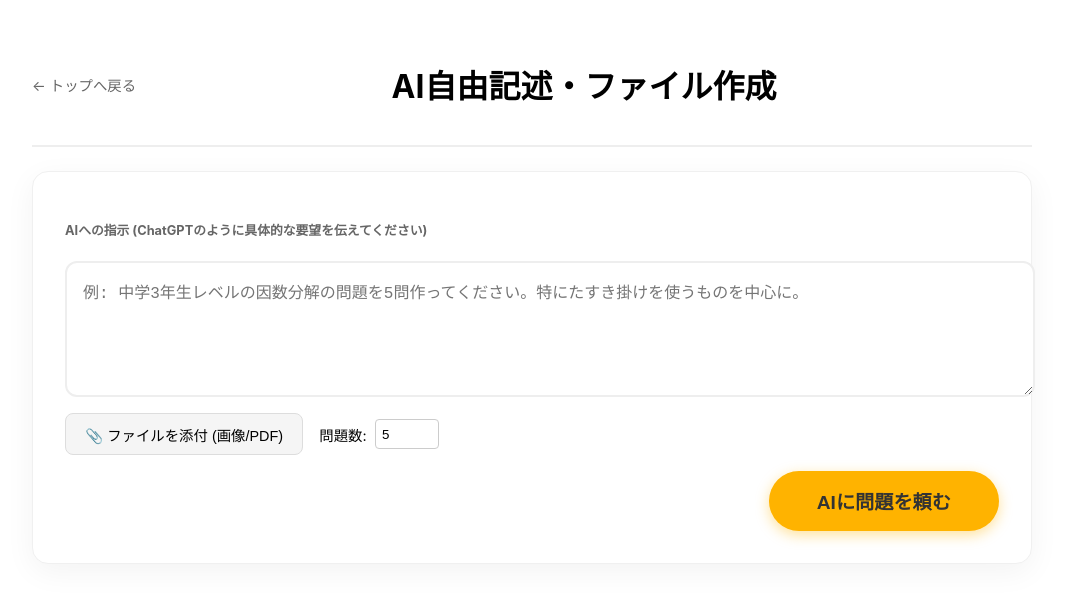
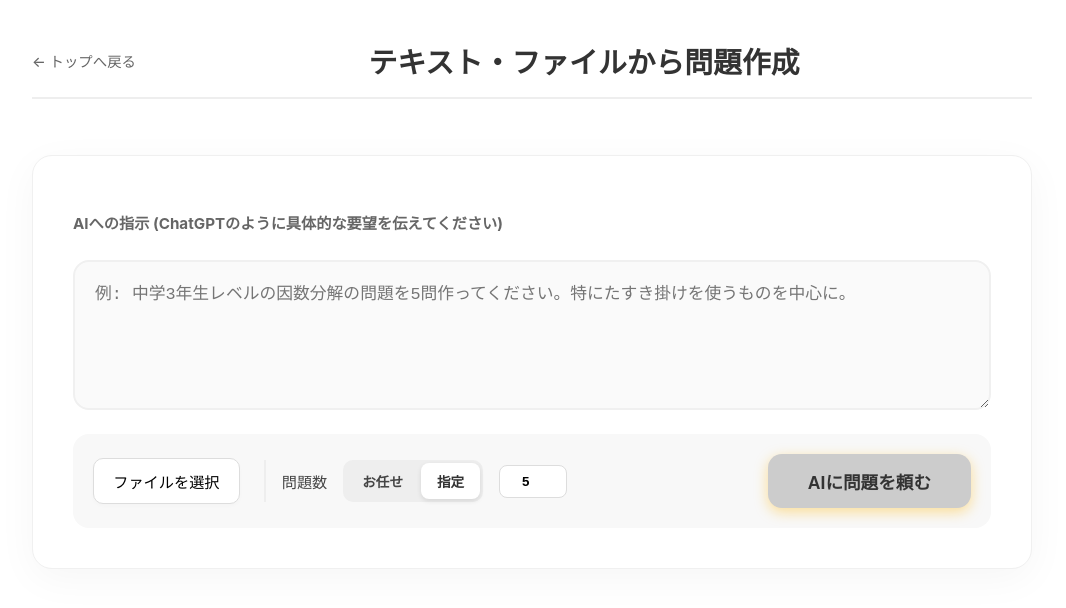
Before and after one commit to TatsuruHisanaga/math-app, a Next.js app: page /ai-creation in a window 1280 px wide. Shown: the top 608 px of the page, without its empty margins (108-1174 px from the left). Built offline with nearby package versions, Linux system fonts and the light colour scheme.

Commit message:
feat: Enable AI to determine problem count and refresh AI creation page UI.

```diff
--- a/src/pages/ai-creation.tsx
+++ b/src/pages/ai-creation.tsx
@@ -16,6 +16,7 @@ interface AIProblem {
 export default function AiCreation() {
     const [prompt, setPrompt] = useState('');
     const [count, setCount] = useState(5);
+    const [autoCount, setAutoCount] = useState(false);
     const [files, setFiles] = useState<File[]>([]);
     const [previews, setPreviews] = useState<string[]>([]);
     const [loading, setLoading] = useState(false);
@@ -65,6 +66,7 @@ export default function AiCreation() {
             const formData = new FormData();
             formData.append('prompt', prompt);
             formData.append('count', count.toString());
+            formData.append('autoCount', autoCount.toString());
             files.forEach(file => {
                 formData.append('files', file);
             });
@@ -160,13 +162,15 @@ export default function AiCreation() {
                     <Link href="/" className={styles.backLink}>
                         ← トップへ戻る
                     </Link>
-                    <h1>AI自由記述・ファイル作成</h1>
+                    <h1>テキスト・ファイルから問題作成</h1>
                     <div></div>
                 </div>
 
                 <div className={styles.chatContainer}>
                     <div className={styles.inputArea}>
-                        <label className={styles.label}>AIへの指示 (ChatGPTのように具体的な要望を伝えてください)</label>
+                        <p style={{ fontSize: '0.95rem', color: '#666', fontWeight: 'bold', marginBottom: '0.2rem' }}>
+                            AIへの指示 (ChatGPTのように具体的な要望を伝えてください)
+                        </p>
                         <textarea
                             className={styles.textarea}
                             placeholder="例: 中学3年生レベルの因数分解の問題を5問作ってください。特にたすき掛けを使うものを中心に。"
@@ -174,39 +178,15 @@ export default function AiCreation() {
                             onChange={(e) => setPrompt(e.target.value)}
                         />
 
-                        <div className={styles.fileControls}>
-                            <button
-                                className={styles.fileLabel}
-                                onClick={() => fileInputRef.current?.click()}
-                            >
-                                📎 ファイルを添付 (画像/PDF)
-                            </button>
-                            <input
-                                type="file"
-                                ref={fileInputRef}
-                                className={styles.fileInput}
-                                onChange={handleFileChange}
-                                multiple
-                                accept="image/*,application/pdf"
-                            />
-
-                            <div className={styles.problemCount}>
-                                <span>問題数:</span>
-                                <input
-                                    type="number"
-                                    min="1" max="20"
-                                    value={count}
-                                    onChange={(e) => setCount(parseInt(e.target.value))}
-                                />
-                            </div>
-                        </div>
-
                         {previews.length > 0 && (
                             <div className={styles.previewArea}>
                                 {previews.map((src, i) => (
                                     <div key={i} className={styles.previewItem}>
                                         {src.startsWith('/') ? (
-                                            <div style={{ padding: '5px', fontSize: '10px' }}>{files[i].name}</div>
+                                            <div style={{ display: 'flex', flexDirection: 'column', alignItems: 'center', justifyContent: 'center', height: '100%', fontSize: '10px', padding: '4px', textAlign: 'center' }}>
+                                                <span>📄</span>
+                                                <span style={{ overflow: 'hidden', textOverflow: 'ellipsis', whiteSpace: 'nowrap', width: '100%' }}>{files[i].name}</span>
+                                            </div>
                                         ) : (
                                             <img src={src} alt="preview" />
                                         )}
@@ -216,13 +196,55 @@ export default function AiCreation() {
                             </div>
                         )}
 
-                        <div className={styles.actions}>
+                        <div className={styles.controlsRow}>
+                            <div className={styles.leftControls}>
+                                <div className={styles.fileControls}>
+                                    <label className={styles.fileLabel}>
+                                        <input
+                                            type="file"
+                                            multiple
+                                            accept="image/*,application/pdf"
+                                            className={styles.fileInput}
+                                            onChange={handleFileChange}
+                                        />
+                                        ファイルを選択
+                                    </label>
+                                </div>
+
+                                <div className={styles.problemCount}>
+                                    <span>問題数</span>
+                                    <div className={styles.countToggle}>
+                                        <div
+                                            className={`${styles.toggleOption} ${autoCount ? styles.toggleOptionActive : ''}`}
+                                            onClick={() => setAutoCount(true)}
+                                        >
+                                            お任せ
+                                        </div>
+                                        <div
+                                            className={`${styles.toggleOption} ${!autoCount ? styles.toggleOptionActive : ''}`}
+                                            onClick={() => setAutoCount(false)}
+                                        >
+                                            指定
+                                        </div>
+                                    </div>
+                                    <input
+                                        type="number"
+                                        min="1" max="20"
+                                        value={count}
+                                        disabled={autoCount}
+                                        onChange={(e) => setCount(parseInt(e.target.value))}
+                                        className={styles.numberInput}
+                                    />
+                                </div>
+                            </div>
+
                             <button
                                 className={commonStyles.generateButton}
                                 onClick={handleGenerate}
-                                disabled={loading}
+                                disabled={loading || (!prompt && files.length === 0)}
+                                style={{ padding: '0.9rem 2.5rem', fontSize: '1.1rem', borderRadius: '14px' }}
                             >
-                                {loading ? '作成中...' : 'AIに問題を頼む'}
+                                {loading ? '分析中...' : 'AIに問題を頼む'}
                             </button>
                         </div>
                     </div>
--- a/src/pages/api/generate_from_prompt.ts
+++ b/src/pages/api/generate_from_prompt.ts
@@ -30,7 +30,8 @@ export default async function handler(
     const [fields, files] = await form.parse(req);
 
     const userMessage = fields.prompt?.[0] || '';
-    const count = parseInt(fields.count?.[0] || '5');
+    const countParam = parseInt(fields.count?.[0] || '5');
+    const autoCount = fields.autoCount?.[0] === 'true';
     const aiModel = fields.aiModel?.[0] || 'gpt-4o';
 
     let userPromptParts: any[] = [{ type: 'text', text: userMessage }];
@@ -68,11 +69,15 @@ export default async function handler(
     res.setHeader('Connection', 'keep-alive');
     res.flushHeaders();
 
+    const countInstruction = autoCount
+      ? "Determine an appropriate number of problems based on the context and reference material (generate between 3 to 10 problems)."
+      : `Generate exactly ${countParam} problems.`;
+
     const systemPrompt = `You are a professional mathematics teacher and editor.
 Your goal is to generate high-quality math problems based on the user's instructions and provided reference material (images or PDF text).
 
 INSTRUCTIONS:
-- Generate exactly ${count} problems.
+- ${countInstruction}
 - Use the reference material as a guide for topic, difficulty, and style.
 - Output MUST be a valid JSON object strictly matching the schema.
 - All math expressions MUST be wrapped in $...$ (inline) or $$...$$ (display).
@@ -86,14 +91,31 @@ JSON format details:
 - 'difficulty': One of L1, L2, L3.
 `;
 
+    // If autoCount is true, we don't want the pipeline to keep retrying to reach a fixed "targetCount".
+    // We can pass a targetCount that is effectively "whatever you get first time".
+    // However, if some are invalid, we might want some retries.
+    // Let's set a targetCount that signals "Auto" to the pipeline, or just use countParam as a limit.
+    // Actually, if autoCount is true, let's just use 10 as the "needed" limit but tell AI to decide.
+    // The pipeline will stop once it has AT LEAST 1 problem if we modify it, but let's keep it simple:
+    // If autoCount, we'll take what we get in the first valid batch.
+
+    let targetCount = autoCount ? 1 : countParam;
+    // Wait, if targetCount is 1, the pipeline stops at 1.
+    // If autoCount is true, we want the AI to return e.g. 5, and we verify all 5.
+
+    // I should probably add a flag to the pipeline or just use a helper.
+    // Let's use countParam as the "limit" if manual, or 10 if auto.
+    const pipelineTarget = autoCount ? 10 : countParam;
+
     const problems = await pipeline.generateVerifiedFlexible(
       systemPrompt,
       userPromptParts,
-      count,
+      pipelineTarget,
       aiModel,
       (current: number, total: number) => {
         res.write(`data: ${JSON.stringify({ type: 'progress', count: current, total })}\n\n`);
-      }
+      },
+      autoCount // stopAfterFirstAttempt
     );
 
     res.write(`data: ${JSON.stringify({ type: 'complete', problems })}\n\n`);
--- a/src/styles/AiCreation.module.css
+++ b/src/styles/AiCreation.module.css
@@ -39,64 +39,65 @@
     flex-direction: column;
     gap: 1.5rem;
     background: #fff;
-    border-radius: 16px;
-    box-shadow: 0 8px 30px rgba(0,0,0,0.05);
-    padding: 2rem;
+    border-radius: 20px;
+    box-shadow: 0 10px 40px rgba(0,0,0,0.04);
+    padding: 2.5rem;
     border: 1px solid #f0f0f0;
-}
-
-.chatHistory {
-    display: flex;
-    flex-direction: column;
-    gap: 1rem;
-}
-
-.message {
-    padding: 1rem 1.5rem;
-    border-radius: 12px;
-    max-width: 80%;
-}
-
-.userMessage {
-    align-self: flex-end;
-    background: #FFB300;
-    color: #333;
-}
-
-.aiMessage {
-    align-self: flex-start;
-    background: #f0f0f0;
-    color: #333;
+    width: 100%;
+    box-sizing: border-box;
 }
 
 .inputArea {
     display: flex;
     flex-direction: column;
-    gap: 1rem;
-    margin-top: 1rem;
+    gap: 1.5rem;
+    width: 100%;
+    box-sizing: border-box;
 }
 
 .textarea {
     width: 100%;
-    min-height: 100px;
-    padding: 1rem;
-    border-radius: 12px;
-    border: 2px solid #eee;
-    font-size: 1rem;
+    min-height: 150px;
+    padding: 1.25rem;
+    border-radius: 16px;
+    border: 2px solid #f0f0f0;
+    font-size: 1.05rem;
+    line-height: 1.6;
     resize: vertical;
     outline: none;
-    transition: border-color 0.2s;
+    transition: all 0.2s ease;
+    background: #fafafa;
+    box-sizing: border-box;
 }
 
 .textarea:focus {
     border-color: #FFB300;
+    background: #fff;
+    box-shadow: 0 0 0 4px rgba(255, 179, 0, 0.1);
+}
+
+.controlsRow {
+    display: flex;
+    justify-content: space-between;
+    align-items: center;
+    gap: 1.5rem;
+    flex-wrap: wrap;
+    background: #f8f8f8;
+    padding: 1.25rem;
+    border-radius: 16px;
+}
+
+.leftControls {
+    display: flex;
+    align-items: center;
+    gap: 1.5rem;
+    flex-wrap: wrap;
 }
 
 .fileControls {
     display: flex;
     align-items: center;
-    gap: 1rem;
-    flex-wrap: wrap;
+    gap: 0.8rem;
 }
 
 .fileInput {
@@ -104,77 +105,78 @@
 }
 
 .fileLabel {
-    padding: 0.6rem 1.2rem;
-    background: #f5f5f5;
-    border-radius: 8px;
+    padding: 0.7rem 1.2rem;
+    background: #fff;
+    border-radius: 10px;
     cursor: pointer;
-    font-size: 0.9rem;
+    font-size: 0.95rem;
+    font-weight: 500;
     border: 1px solid #ddd;
-    transition: background 0.2s;
+    transition: all 0.2s;
+    display: flex;
+    align-items: center;
+    gap: 0.5rem;
+    box-shadow: 0 2px 4px rgba(0,0,0,0.02);
 }
 
 .fileLabel:hover {
-    background: #eee;
-}
-
-.previewArea {
-    display: flex;
-    gap: 0.5rem;
-    flex-wrap: wrap;
-}
-
-.previewItem {
-    position: relative;
-    width: 60px;
-    height: 60px;
-    border-radius: 4px;
-    background: #eee;
-    overflow: hidden;
-    border: 1px solid #ddd;
-}
-
-.previewItem img {
-    width: 100%;
-    height: 100%;
-    object-fit: cover;
-}
-
-.removeFile {
-    position: absolute;
-    top: 2px;
-    right: 2px;
-    background: rgba(0,0,0,0.5);
-    color: white;
-    border: none;
-    border-radius: 50%;
-    width: 16px;
-    height: 16px;
-    font-size: 10px;
-    cursor: pointer;
-    display: flex;
-    align-items: center;
-    justify-content: center;
-}
-
-.actions {
-    display: flex;
-    justify-content: flex-end;
-    gap: 1rem;
-    align-items: center;
+    background: #f0f0f0;
+    border-color: #ccc;
+    transform: translateY(-1px);
 }
 
 .problemCount {
     display: flex;
     align-items: center;
-    gap: 0.5rem;
-    font-size: 0.9rem;
+    gap: 1rem;
+    font-size: 0.95rem;
+    color: #444;
+    padding-left: 1rem;
+    border-left: 2px solid #eee;
 }
 
-.problemCount input {
+.countToggle {
+    display: flex;
+    background: #eee;
+    padding: 3px;
+    border-radius: 10px;
+    gap: 2px;
+}
+
+.toggleOption {
+    padding: 0.5rem 1rem;
+    border-radius: 8px;
+    cursor: pointer;
+    font-size: 0.85rem;
+    font-weight: 600;
+    transition: all 0.2s;
+}
+
+.toggleOptionActive {
+    background: #fff;
+    color: #333;
+    box-shadow: 0 2px 5px rgba(0,0,0,0.1);
+}
+
+.numberInput {
     width: 50px;
-    padding: 0.4rem;
-    border-radius: 4px;
-    border: 1px solid #ccc;
+    padding: 0.5rem;
+    border-radius: 8px;
+    border: 1px solid #ddd;
+    text-align: center;
+    font-weight: bold;
+    outline: none;
+    transition: border-color 0.2s;
+}
+
+.numberInput:focus {
+    border-color: #FFB300;
+}
+
+.numberInput:disabled {
+    background: #eee;
+    color: #aaa;
+    border-color: #ddd;
 }
 
 .resultList {
@@ -216,3 +218,33 @@
     margin-bottom: 0.4rem;
     display: block;
 }
+
+.header {
+    display: flex;
+    justify-content: space-between;
+    align-items: center;
+    margin-bottom: 2rem;
+    width: 100%;
+}
+
+.header h1 {
+    font-size: 1.8rem;
+    color: #333;
+    margin: 0;
+    font-weight: 800;
+}
+
+.backLink {
+    text-decoration: none;
+    color: #666;
+    font-size: 0.9rem;
+    font-weight: 500;
+    transition: color 0.2s;
+    display: flex;
+    align-items: center;
+    gap: 0.4rem;
+}
+
+.backLink:hover {
+    color: #FFB300;
+}
```
Also changed, not shown: src/lib/verify/regenerate.ts (+7 -1 lines).
